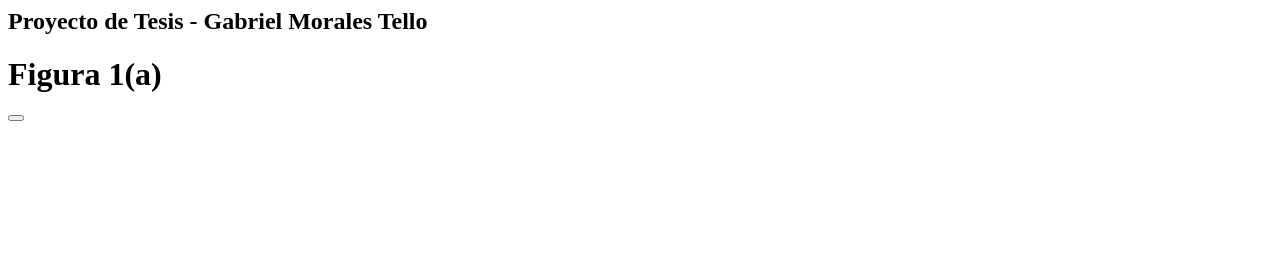
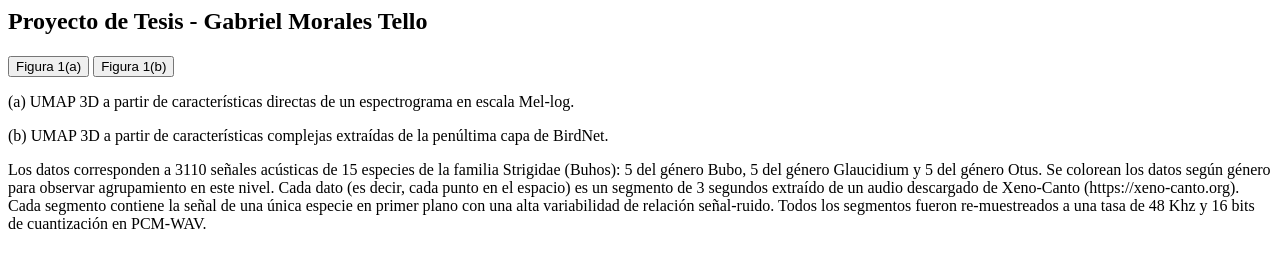
Before and after one commit to GabrielMoralesTello/reconstruccion_ancestral, a plain HTML site: page index.html in a window 1280 px wide. Drawn offline with Linux system fonts and the light colour scheme.

Commit message:
Update index.html

```diff
--- a/index.html
+++ b/index.html
@@ -7,7 +7,13 @@
     <title>Index</title>
 </head>
 <body>
-    <h1>Figura 1(a)</h1>
-    <button onclick="location.href='proyecto_V21/BirdNet_embedding_3d.html'"></button>
+    <h1></h1>
+    <button onclick="location.href='proyecto_V21/STFT_embedding_3d.html'">Figura 1(a)</button>
+    <button onclick="location.href='proyecto_V21/BirdNet_embedding_3d.html'">Figura 1(b)</button>
+    <div class="description">
+        <p>(a)	UMAP 3D a partir de características directas de un espectrograma en escala Mel-log.</p>
+        <p>(b)	UMAP 3D a partir de características complejas extraídas de la penúltima capa de BirdNet.</p>
+        <p>Los datos corresponden a 3110 señales acústicas de 15 especies de la familia Strigidae (Buhos): 5 del género Bubo, 5 del género Glaucidium y 5 del género Otus. Se colorean los datos según género para observar agrupamiento en este nivel. Cada dato (es decir, cada punto en el espacio) es un segmento de 3 segundos extraído de un audio descargado de Xeno-Canto (https://xeno-canto.org). Cada segmento contiene la señal de una única especie en primer plano con una alta variabilidad de relación señal-ruido. Todos los segmentos fueron re-muestreados a una tasa de 48 Khz y 16 bits de cuantización en PCM-WAV. </p>
+    </div>
 </body>
 </html>
```
